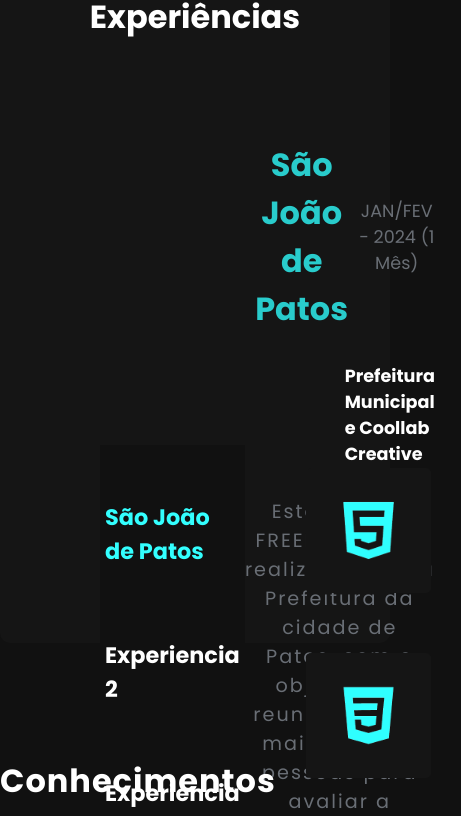
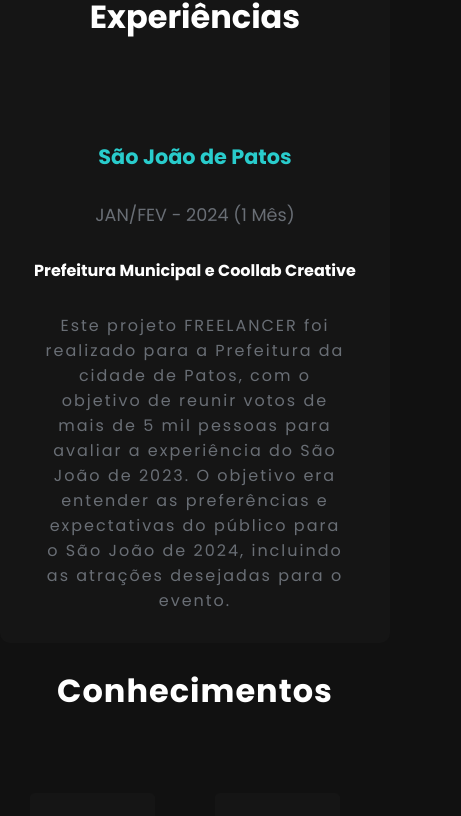
Before and after one commit to RuanDevz/Portfolio, a React (Vite) app in the folder Portfolio/: page / in a window 390 px wide. Shown: the part 877-1693 px from the top of the page, 461 px wide, since content can reach past the window. Built offline with nearby package versions, Linux system fonts and the light colour scheme.

Commit message:
Mobile concluido

```diff
--- a/Portfolio/src/Components/Conhecimentos/Conhecimentos.js
+++ b/Portfolio/src/Components/Conhecimentos/Conhecimentos.js
@@ -17,6 +17,10 @@ display: flex;
 justify-content: space-around;
 align-items: center;
 height: 700px;
+@media screen and (max-width: 767px){
+  display: flex;
+  flex-direction: column;
+}
 `
 
 export const TitleConhecimento = styled.h1`
@@ -29,11 +33,19 @@ export const TitleTecnologia = styled.h2`
 font-size: 2em;
 color: #33ffff;
 text-align: center;
+
+@media screen and (max-width: 767px){
+  display: none;
+}
 `
 export const P = styled.p`
 color: #696e75;
 font-size: 1em;
 max-width: 600px;
+
+@media screen and (max-width: 767px){
+  display: none;
+}
 `
 
 export const ContainerTitle = styled.div`
@@ -42,6 +54,7 @@ flex-direction: column;
 gap: 50px;
 letter-spacing: 1px;
 animation: ${fadeInFromTop} 2s ease;
+
 `
 
 export const ContainerSkills = styled.div`
--- a/Portfolio/src/Components/Experiencias/Experiencias.js
+++ b/Portfolio/src/Components/Experiencias/Experiencias.js
@@ -18,6 +18,7 @@ export const ContainerExperiencia = styled.div`
   background-color: #151515;
   height: 750px;
   border-radius: 10px;
+
 `;
 
 export const TitleExperiencia = styled.h1`
@@ -40,6 +41,14 @@ export const Empresatrabalhada = styled.h2`
   text-align: left;
   margin-bottom: 30px;
   margin-left: 100px;
+
+  @media screen and (max-width: 767px){
+    display: flex;
+    justify-content: center;
+    align-items: center;
+    font-size: 1em;
+    margin-left: 0px;
+  }
 `;
 
 export const ContainerOptionsExperiencia = styled.div`
@@ -51,6 +60,10 @@ export const ContainerOptionsExperiencia = styled.div`
   width: 500px;
   height: 130%;
   margin-left: 100px;
+
+  @media screen and (max-width: 767px){
+    display: none;
+  }
 `;
 
 export const ContainerGeralExperiencia = styled.div`
@@ -74,6 +87,13 @@ export const ContainerTitle = styled.div`
   display: flex;
   justify-content: space-evenly;
   align-items: center;
+
+  @media screen and (max-width: 767px){
+    display: flex;
+    flex-direction: column;
+    justify-content: center;
+    align-items: center;
+  }
 `;
 
 export const ContainerResumoExperiencia = styled.div`
@@ -90,10 +110,21 @@ export const TitleResumoExperiencia = styled.h1`
   text-align: center;
   color: #29cccc;
   margin-bottom: 30px;
+
+  @media screen and (max-width: 767px){
+    font-size: 1.3em;
+  }
 `;
 
 export const ResumoExperiencias = styled.p`
   color: #696e75;
   font-size: 1.2em;
   letter-spacing: 2px;
+  @media screen and (max-width: 767px){
+    font-size: 1em;
+    max-width: 300px;
+    text-align: center;
+    margin: 0 auto;
+  }
+
 `;
--- a/Portfolio/src/Components/Header/HeaderStyle.js
+++ b/Portfolio/src/Components/Header/HeaderStyle.js
@@ -89,7 +89,6 @@ export const ContainerLinks = styled.div`
 display: flex;
 gap: 80px;
 
-@media screen and (max-width: 767px) {
   display: flex;
   flex-direction: column;
   justify-content: center;
@@ -99,7 +98,7 @@ gap: 80px;
   left: 50%;
   transform: translate(-50%,-50%);
   z-index: 1;
-  background-color: #151515;
+  background-color: #151515a9;
   width: 100%;
   height: 100%;
   animation: ${fadeIn} .5s ease;
@@ -107,7 +106,6 @@ gap: 80px;
   a{
     font-size: 2em;
   }
-}
 `
 
 
--- a/Portfolio/src/Components/Projetos/Projetos.jsx
+++ b/Portfolio/src/Components/Projetos/Projetos.jsx
@@ -15,11 +15,6 @@ const Projetos = () => {
             Link: "https://ruandevz.github.io/FindAFriend/"
         },
         {
-            Title: "Mercado Livre",
-            Resumo: "Site de buscas do mercado livre, feito em React",
-            Link: "https://carrinho-de-compras-blush-delta.vercel.app/"
-        },
-        {
             Title: "Buscador de CEP",
             Resumo: "Buscador de CEP feito com React e Axios",
             Link: "https://ruandevz.github.io/Buscador-de-CEP/"
@@ -33,6 +28,11 @@ const Projetos = () => {
             Title: "Lista de Tarefas",
             Resumo: "Lista de tarefas com localstorage, feito com HTML, CSS e Javascript",
             Link: "https://ruandevz.github.io/Geek-University-Projeto-I/"
+        },
+        {
+            Title: "Em construção",
+            Resumo: "Site de buscas do mercado livre, feito em React",
+            Link: ""
         }
     ];
 
--- a/Portfolio/src/Footer/Footer.js
+++ b/Portfolio/src/Footer/Footer.js
@@ -6,6 +6,7 @@ justify-content: space-around;
 align-items: center;
 
 @media screen and (max-width: 767px){
+    padding: 20px 0px;
     p{
         display: none;
     }
```
